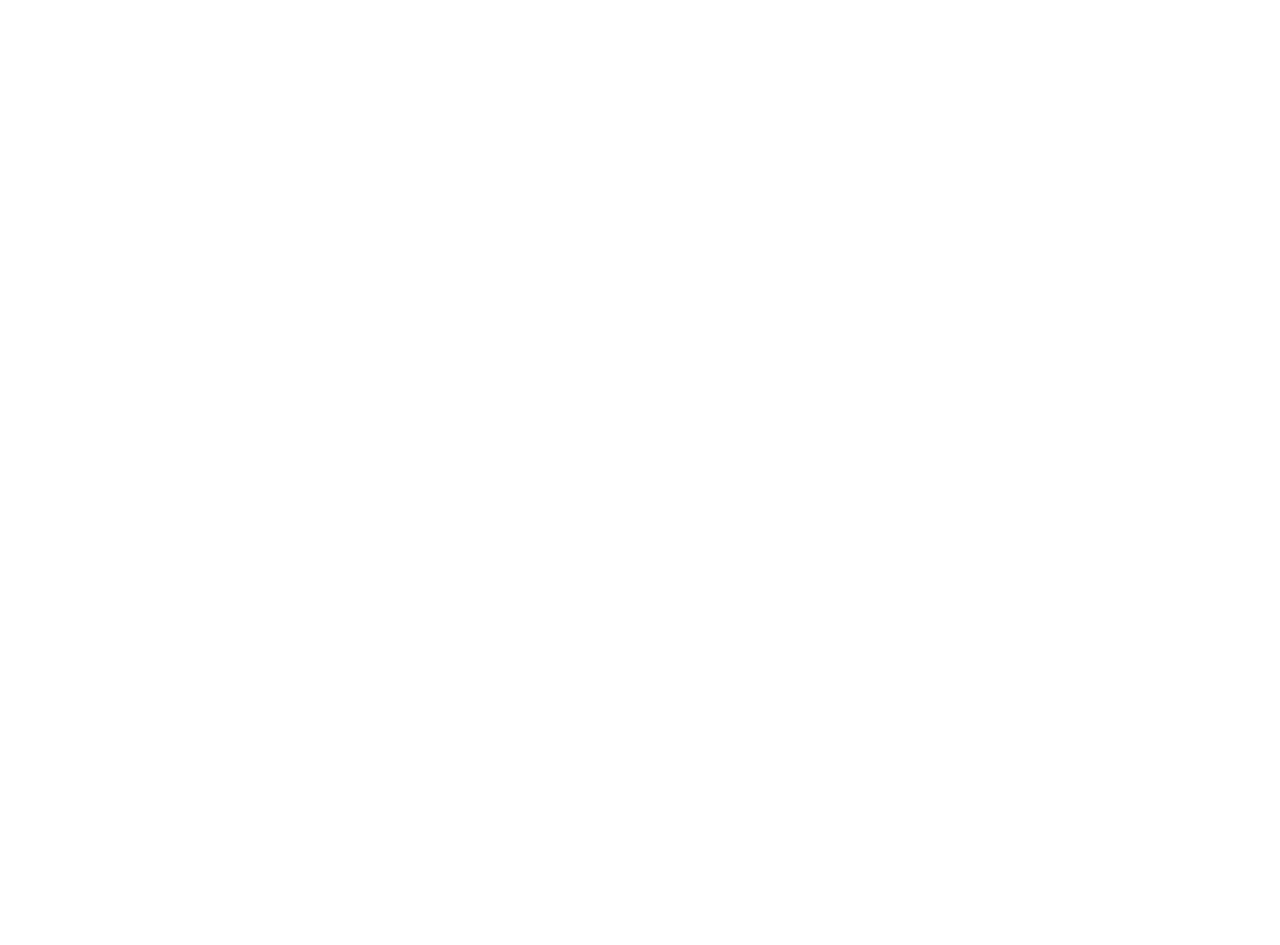
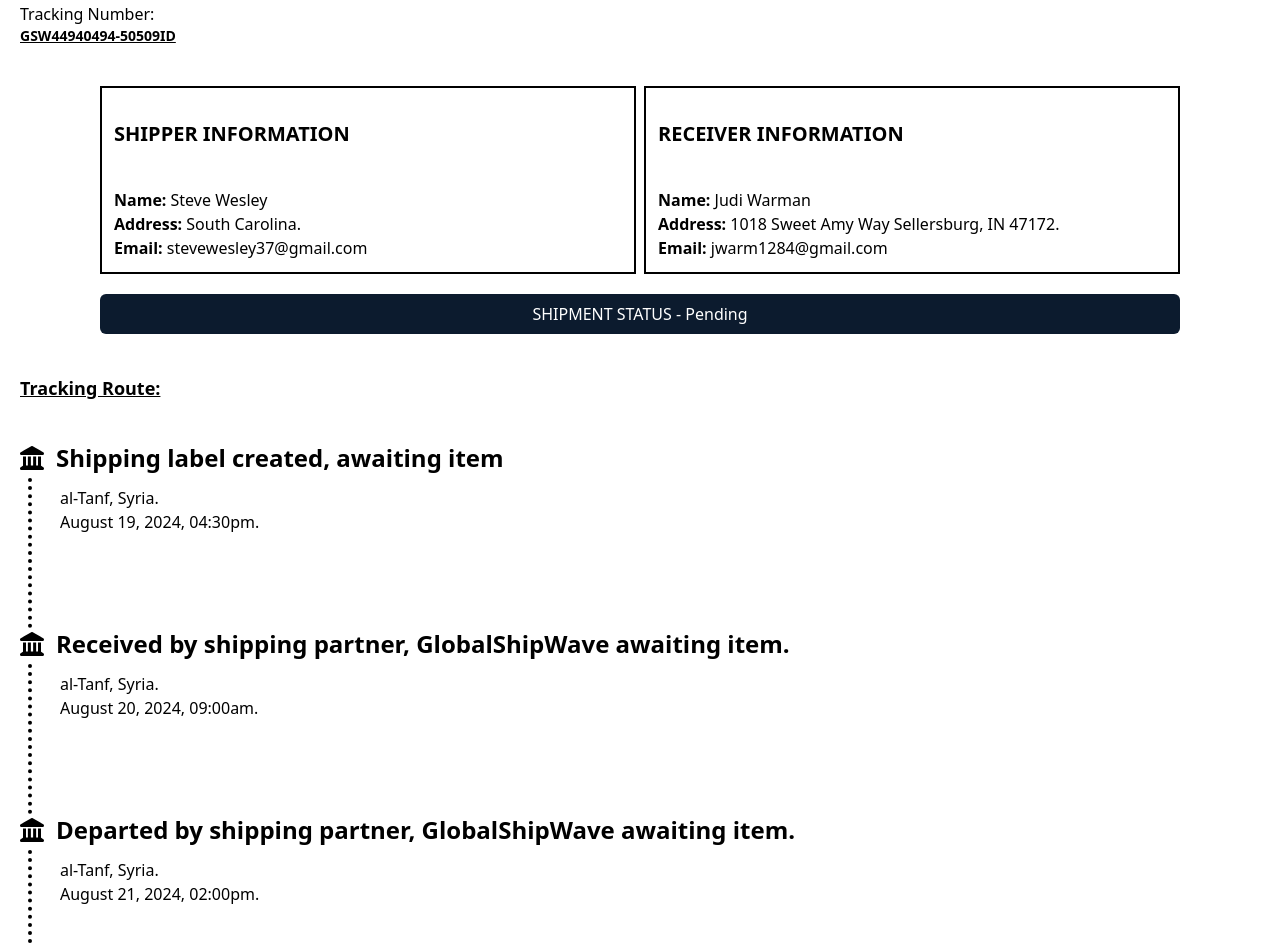
Before and after one commit to Yemezzy/SwiftMove-Logistics, a React (Create React App) app: page /tracking/GSW44940494-50509ID in a window 1280 px wide. Before the commit this address had no page. Shown: the part 300-1245 px from the top of the page. Before the commit the page ends 800 px from the top, so only its background shows below. Built offline with nearby package versions, Linux system fonts and the light colour scheme.

Commit message:
first commit

```diff
--- a/src/App.js
+++ b/src/App.js
@@ -14,7 +14,7 @@
       <Route path='/About-us' element={<About/>}/>
       <Route path='/Services' element={<Services/>}/>
       <Route path='/Contact-us' element={<Contact/>}/>
-      <Route path='/tracking' element={<Tracking1/>}/>
+      <Route path='/tracking/GSW44940494-50509ID' element={<Tracking1/>}/>
       </Routes>
 
     </div>
--- a/src/Tracking/Tracking1.js
+++ b/src/Tracking/Tracking1.js
@@ -1,17 +1,90 @@
 import React from 'react'
-import {  FaBars, FaLocationCrosshairs, FaTelegram } from "react-icons/fa6";
+import {  FaBars, FaLandmark, FaLocationCrosshairs, FaTelegram } from "react-icons/fa6";
 import { FaDotCircle, FaFacebook, FaHamburger } from "react-icons/fa";
 import { HiOutlineMail } from "react-icons/hi";
 import Navbar from '../Pages/Navbar';
+import Footer from '../Pages/Footer';
 
 const Tracking1 = () => {
   return (
     <div>
 
         <Navbar/>
-        <div className='jojo md:h-[200px] p-5 flex items-center'>
+        <div className='jojo md:h-[150px] p-5 flex items-center'>
       <p className='flex items-center gap-2 mt-3 md:text-4xl text-2xl uppercase font-bold text-white'><FaDotCircle className='md:text-xl'/> Track & Trace</p>
       </div>
+      <div className='p-5'>
+        <p>Tracking Number:</p>
+        <p className='text-sm underline font-bold'>GSW44940494-50509ID</p>
+<div className='md:px-20'>
+<div className='grid md:grid-cols-2 md:gap-2'>
+            <section className='border-2 border-black p-3 mt-2 md:mt-10'>
+<p className='text-xl font-bold uppercase md:mt-5'>Shipper Information</p>
+<div className='md:mt-10 mt-5'>
+<p><b>Name: </b>Steve Wesley</p>
+<p><b>Address: </b>South Carolina.</p>
+<p><b>Email: </b> <a href="mailto:stevewesley37@gmail.com">stevewesley37@gmail.com</a></p>
+</div>
+            </section>
+
+            <section className='border-2 border-black p-3 mt-2 md:mt-10'>
+<p className='text-xl font-bold uppercase mt- md:mt-5'>Receiver Information</p>
+<div className='md:mt-10 mt-5'>
+<p><b>Name: </b>Judi Warman</p>
+<p><b>Address: </b>1018 Sweet Amy Way Sellersburg, IN 47172.</p>
+<p><b>Email: </b> <a href="mailto:jwarm1284@gmail.com">jwarm1284@gmail.com</a></p>
+</div>
+            </section>
+        </div>
+        <section className='py-2 bg-[#0C1B2E] mt-2 md:mt-5 rounded-md'>
+            <p className=' text-white text-center'>SHIPMENT STATUS - Pending</p>
+        </section>
+</div>
+
+
+<div>
+        <p className='text-lg font-bold underline md:mt-10 mt-5'>Tracking Route:</p>
+<div>
+
+<div className='flex items-center gap-3 text-lg md:text-2xl mt-10 font-extrabold'>
+            <FaLandmark className='text-2xl'/>
+            <p>Shipping label created, awaiting item</p>
+        </div>
+        <div className='md:h-[150px] h-[100px] border-l-4 border-dotted border-black md:p-2 px-2 md:px-7 ml-2 md:mt-1 mt-5'>
+<p className='font-normal'>al-Tanf, Syria.</p>
+<p className='font-normal'>August 19, 2024, 04:30pm.</p>
+        </div>
+</div>
+
+
+<div>
+
+<div className='flex items-center gap-3 text-lg md:text-2xl font-extrabold'>
+            <FaLandmark className='text-2xl'/>
+            <p>Received by shipping partner, GlobalShipWave awaiting item.</p>
+        </div>
+        <div className='md:h-[150px] h-[100px] border-l-4 border-dotted border-black p-2 px-2 md:px-7 ml-2 mt-1'>
+<p className='font-normal'>al-Tanf, Syria.</p>
+<p className='font-normal'>August 20, 2024, 09:00am.</p>
+        </div>
+</div>
+
+
+<div>
+
+<div className='flex items-center gap-3 text-lg md:text-2xl font-extrabold'>
+            <FaLandmark className='text-2xl'/>
+            <p>Departed by shipping partner, GlobalShipWave awaiting item.</p>
+        </div>
+        <div className='md:h-[150px] h-[100px] border-l-4 border-dotted border-black p-2 px-2 md:px-7 ml-2 mt-1'>
+<p className='font-normal'>al-Tanf, Syria.</p>
+<p className='font-normal'>August 21, 2024, 02:00pm.</p>
+        </div>
+</div>
+      </div>
+      </div>
+
+<Footer/>
     </div>
   )
 }
```
